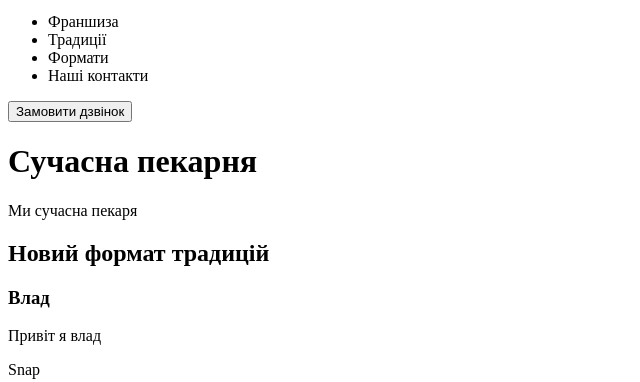
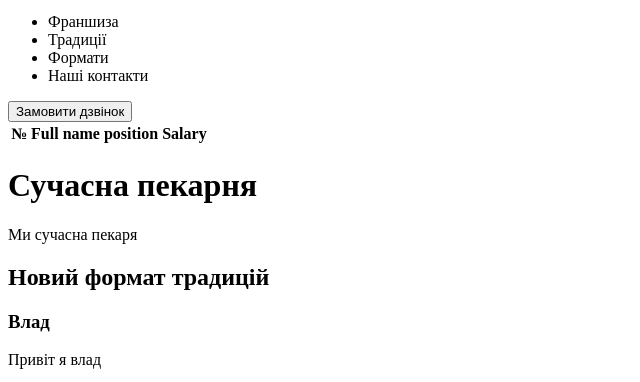
Before and after one commit to MaJoR1337a/HOME, a plain HTML site: page index.html in a window 1280 px wide. Shown: the part 29-411 px from the top of the page, without its empty margins (0-640 px from the left). Drawn offline with Linux system fonts and the light colour scheme.

Commit message:
Update index.html

```diff
--- a/index.html
+++ b/index.html
@@ -29,7 +29,14 @@
         </header>
         <!-- Table for layout purpose only -->
         <table>
-            <thead></thead>
+            <thead>
+                <tr>
+                    <th>№</th>
+                    <th>Full name</th>
+                    <th>position</th>
+                    <th>Salary</th>
+                </tr>
+            </thead>
             <tbody></tbody>
             <tfoot></tfoot>
         </table>
```
